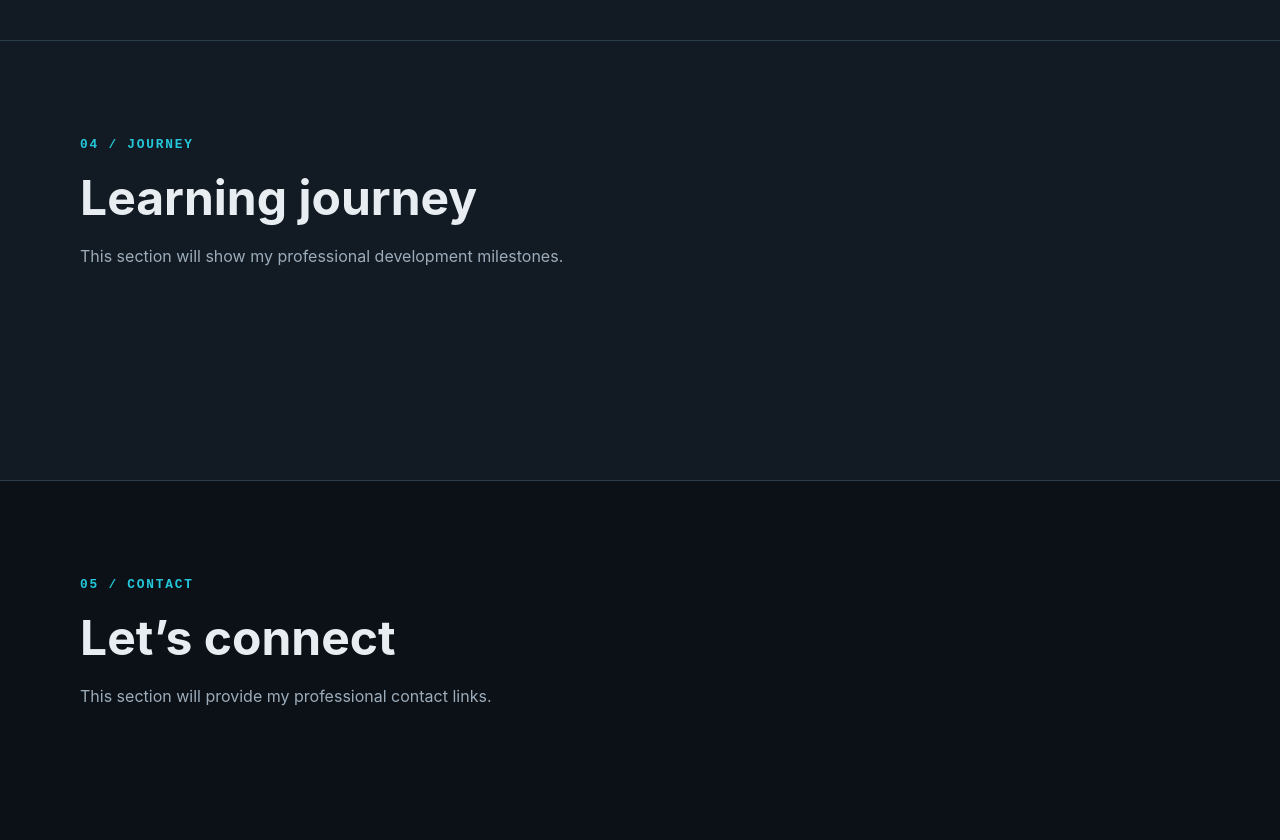
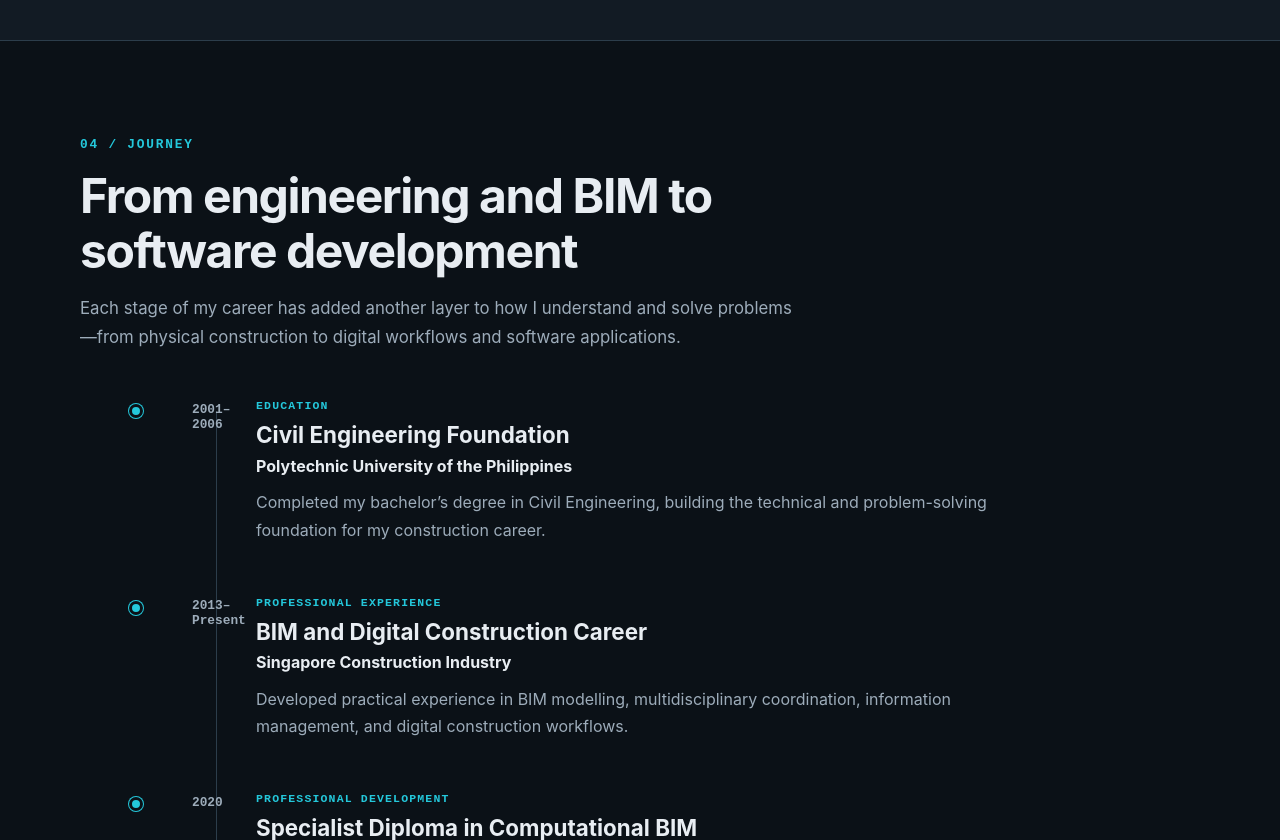
Before and after one commit to jaru91/jay-ar-portfolio, a React (Vite) app: page / in a window 1280 px wide. Shown: the part 3500-4340 px from the top of the page. Built offline with nearby package versions, Linux system fonts and the light colour scheme.

Commit message:
feat: add professional learning journey timeline

```diff
--- a/src/App.css
+++ b/src/App.css
@@ -464,6 +464,100 @@
 }
 
 /* ========================================
+   Learning Journey section
+======================================== */
+
+.journey-section {
+  border-top: 1px solid var(--color-border);
+  background-color: var(--color-background);
+}
+
+.journey-timeline {
+  position: relative;
+  display: grid;
+  gap: 0;
+  margin: 0;
+  padding: 0;
+  list-style: none;
+}
+
+.journey-timeline::before {
+  position: absolute;
+  top: 0.75rem;
+  bottom: 0.75rem;
+  left: 8.5rem;
+  width: 1px;
+  background-color: var(--color-border);
+  content: "";
+}
+
+.journey-item {
+  position: relative;
+  display: grid;
+  grid-template-columns: 7rem 3rem minmax(0, 1fr);
+  align-items: start;
+  padding-bottom: 3rem;
+}
+
+.journey-item:last-child {
+  padding-bottom: 0;
+}
+
+.journey-period {
+  padding-top: 0.15rem;
+  color: var(--color-text-muted);
+  font-family: monospace;
+  font-size: 0.8rem;
+  font-weight: 700;
+}
+
+.journey-marker {
+  position: relative;
+  z-index: 1;
+  justify-self: center;
+  width: 0.875rem;
+  height: 0.875rem;
+  margin-top: 0.3rem;
+  border: 3px solid var(--color-background);
+  border-radius: 50%;
+  background-color: var(--color-accent);
+  box-shadow: 0 0 0 1px var(--color-accent);
+}
+
+.journey-content {
+  max-width: 760px;
+  padding: 0 0 0.25rem 1rem;
+}
+
+.journey-type {
+  margin-bottom: 0.5rem;
+  color: var(--color-accent);
+  font-family: monospace;
+  font-size: 0.72rem;
+  font-weight: 700;
+  letter-spacing: 0.1em;
+  text-transform: uppercase;
+}
+
+.journey-content h3 {
+  margin-bottom: 0.4rem;
+  font-size: 1.4rem;
+  line-height: 1.3;
+}
+
+.journey-organization {
+  margin-bottom: 0.85rem;
+  color: var(--color-text);
+  font-weight: 700;
+}
+
+.journey-description {
+  margin-bottom: 0;
+  color: var(--color-text-muted);
+  line-height: 1.7;
+}
+
+/* ========================================
    Temporary placeholder sections
 ======================================== */
 
@@ -561,4 +655,32 @@
   .project-card-top {
     align-items: flex-start;
   }
+
+    .journey-timeline::before {
+    left: 0.45rem;
+  }
+
+  .journey-item {
+    grid-template-columns: 1rem minmax(0, 1fr);
+    column-gap: 1rem;
+    padding-bottom: 2.5rem;
+  }
+
+  .journey-marker {
+    grid-column: 1;
+    grid-row: 1 / span 2;
+  }
+
+  .journey-period {
+    grid-column: 2;
+    grid-row: 1;
+    margin-bottom: 0.75rem;
+    padding-top: 0;
+  }
+
+  .journey-content {
+    grid-column: 2;
+    grid-row: 2;
+    padding-left: 0;
+  }
 }
--- a/src/App.jsx
+++ b/src/App.jsx
@@ -3,6 +3,7 @@ import Hero from "./components/Hero";
 import About from "./components/About";
 import Skills from "./components/Skills";
 import Projects from "./components/Projects";
+import Journey from "./components/Journey";
 import "./App.css";
 
 function App() {
@@ -15,14 +16,7 @@ function App() {
         <About />
         <Skills />
         <Projects />
-
-        <section className="section section-placeholder" id="journey">
-          <div className="container">
-            <p className="section-label">04 / JOURNEY</p>
-            <h2>Learning journey</h2>
-            <p>This section will show my professional development milestones.</p>
-          </div>
-        </section>
+        <Journey />
 
         <section className="section section-placeholder" id="contact">
           <div className="container">
--- /dev/null
+++ b/src/components/Journey.jsx
@@ -0,0 +1,55 @@
+import journeyMilestones from "../data/journey";
+
+function Journey() {
+  return (
+    <section
+      className="section journey-section"
+      id="journey"
+      aria-labelledby="journey-heading"
+    >
+      <div className="container">
+        <div className="section-heading">
+          <p className="section-label">04 / JOURNEY</p>
+
+          <h2 id="journey-heading">
+            From engineering and BIM to software development
+          </h2>
+
+          <p className="section-description">
+            Each stage of my career has added another layer to how I understand
+            and solve problems—from physical construction to digital workflows
+            and software applications.
+          </p>
+        </div>
+
+        <ol className="journey-timeline">
+          {journeyMilestones.map((milestone) => (
+            <li className="journey-item" key={milestone.id}>
+              <div className="journey-marker" aria-hidden="true" />
+
+              <div className="journey-period">
+                <span>{milestone.period}</span>
+              </div>
+
+              <article className="journey-content">
+                <p className="journey-type">{milestone.type}</p>
+
+                <h3>{milestone.title}</h3>
+
+                <p className="journey-organization">
+                  {milestone.organization}
+                </p>
+
+                <p className="journey-description">
+                  {milestone.description}
+                </p>
+              </article>
+            </li>
+          ))}
+        </ol>
+      </div>
+    </section>
+  );
+}
+
+export default Journey;
--- /dev/null
+++ b/src/data/journey.js
@@ -0,0 +1,58 @@
+const journeyMilestones = [
+  {
+    id: 'civil-engineering',
+    period: '2001–2006',
+    title: 'Civil Engineering Foundation',
+    organization: 'Polytechnic University of the Philippines',
+    description:
+      'Completed my bachelor’s degree in Civil Engineering, building the technical and problem-solving foundation for my construction career.',
+    type: 'Education',
+  },
+  {
+    id: 'bim-career',
+    period: '2013–Present',
+    title: 'BIM and Digital Construction Career',
+    organization: 'Singapore Construction Industry',
+    description:
+      'Developed practical experience in BIM modelling, multidisciplinary coordination, information management, and digital construction workflows.',
+    type: 'Professional Experience',
+  },
+  {
+    id: 'computational-bim',
+    period: '2020',
+    title: 'Specialist Diploma in Computational BIM',
+    organization: 'BCA Academy',
+    description:
+      'Strengthened my understanding of computational approaches, BIM processes, and the use of digital technology in the built environment.',
+    type: 'Professional Development',
+  },
+  {
+    id: 'software-engineering',
+    period: '2023–2024',
+    title: 'Software Engineering Programme',
+    organization: 'Nanyang Technological University',
+    description:
+      'Expanded into software development through practical study of programming, web technologies, application development, and software-engineering practices.',
+    type: 'Professional Development',
+  },
+  {
+    id: 'full-stack-ai',
+    period: '2026',
+    title: 'Full-Stack Development with AI',
+    organization: 'NUS School of Computing',
+    description:
+      'Developed practical experience with React, Express, databases, REST APIs, and AI concepts through guided exercises and an AI-powered LMS capstone project.',
+    type: 'Professional Development',
+  },
+  {
+    id: 'bim-it-projects',
+    period: 'Now',
+    title: 'Building BIM–IT Portfolio Projects',
+    organization: 'Continuous Learning',
+    description:
+      'Applying my BIM knowledge and developing software skills to build practical projects, explore automation, and prepare for opportunities connecting construction and technology.',
+    type: 'Current Focus',
+  },
+];
+
+export default journeyMilestones;
```
